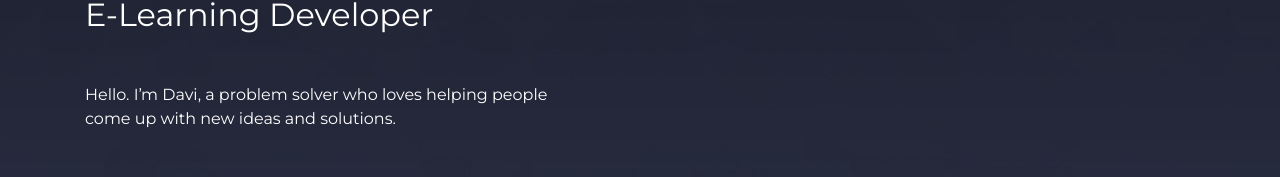
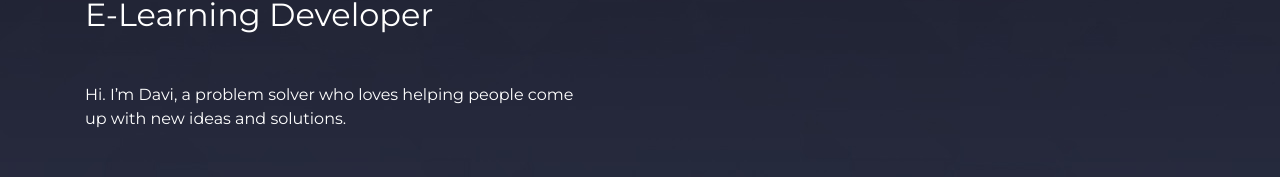
Before and after one commit to davinaizer/myportfolio, a React app: page / in a window 1280 px wide. Shown: the part 318-495 px from the top of the page. Built offline with nearby package versions, Linux system fonts and the light colour scheme.

Commit message:
update text

```diff
--- a/src/app/containers/Cover.js
+++ b/src/app/containers/Cover.js
@@ -42,7 +42,7 @@ export default class Cover extends Component {
                 E-Learning Developer
               </h2>
               <p className="mb-5">
-                Hello. Iʼm Davi, a problem solver who loves helping people come
+                Hi. Iʼm Davi, a problem solver who loves helping people come
                 up with new ideas and solutions.
               </p>
               <a href="#about" onClick={evt => onSelect(evt)}>
```
